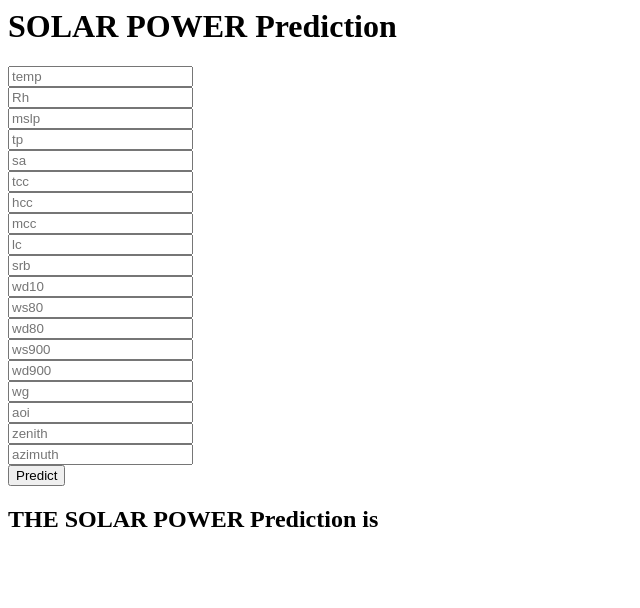
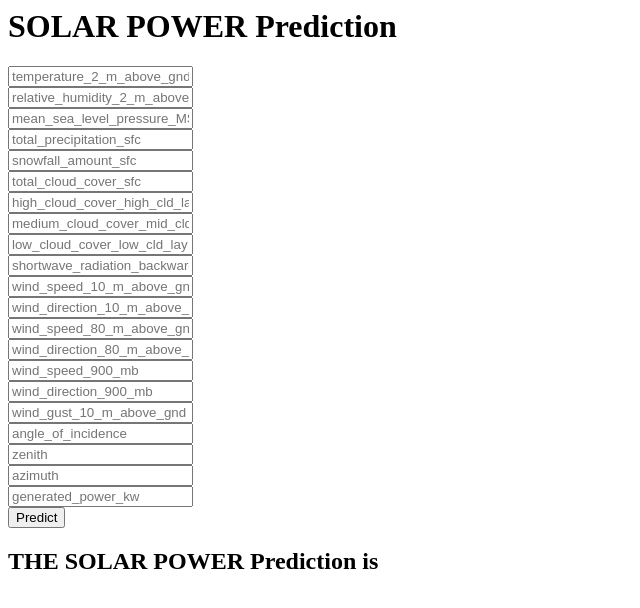
Before and after one commit to Bikramkumarjha/Solar-Power-Pridiction, a Flask app: page /predictdata in a window 1280 px wide. Shown: the top 608 px of the page, without its empty margins (0-640 px from the left). Run offline with Flask 3, Linux system fonts and the light colour scheme; parts of the project's set-up code (start-up, migrations or seed data) failed here and were passed over.

Commit message:
Update home.html

```diff
--- a/templates/home.html
+++ b/templates/home.html
@@ -5,25 +5,28 @@
 
         <!-- Main Input For Receiving Query to our ML -->
        <form action="{{ url_for('predict_datapoint')}}" method="post">
-         <input type="text" name="temp" placeholder="temp" required="required" /><br>
-           <input type="text" name="Rh" placeholder="Rh" required="required" /><br>
-           <input type="text" name="mslp" placeholder="mslp" required="required" /><br>
-           <input type="text" name="tp" placeholder="tp" required="required" /><br>
-           <input type="text" name="sa" placeholder="sa" required="required" /><br>
-           <input type="text" name="tcc" placeholder="tcc" required="required" /><br>
-           <input type="text" name="hcc" placeholder="hcc" required="required" /><br>
-           <input type="text" name="mcc" placeholder="mcc" required="required" /><br>
-           <input type="text" name="lc" placeholder="lc" required="required" /><br>
-           <input type="text" name="srb" placeholder="srb" required="required" /><br>
-           <input type="text" name="wd10" placeholder="wd10" required="required" /><br>
-           <input type="text" name="ws80 " placeholder="ws80 " required="required" /><br>
-           <input type="text" name=" wd80" placeholder="wd80" required="required" /><br>
-           <input type="text" name="ws900 " placeholder="ws900 " required="required" /><br>
-           <input type="text" name=" wd900" placeholder="wd900" required="required" /><br>
-           <input type="text" name="wg" placeholder="wg" required="required" /><br>
-           <input type="text" name="aoi" placeholder="aoi" required="required" /><br>
+         <input type="text" name='temperature_2_m_above_gnd' placeholder='temperature_2_m_above_gnd' required="required" /><br>
+           <input type="text" name="relative_humidity_2_m_above_gnd" placeholder="relative_humidity_2_m_above_gnd" required="required" /><br>
+           <input type="text" name="mean_sea_level_pressure_MSL" placeholder="mean_sea_level_pressure_MSL" required="required" /><br>
+           <input type="text" name="total_precipitation_sfc" placeholder="total_precipitation_sfc" required="required" /><br>
+           <input type="text" name="snowfall_amount_sfc" placeholder="snowfall_amount_sfc" required="required" /><br>
+           <input type="text" name="total_cloud_cover_sfc" placeholder="total_cloud_cover_sfc" required="required" /><br>
+           <input type="text" name="high_cloud_cover_high_cld_lay" placeholder="high_cloud_cover_high_cld_lay" required="required" /><br>
+           <input type="text" name="medium_cloud_cover_mid_cld_lay" placeholder="medium_cloud_cover_mid_cld_lay" required="required" /><br>
+           <input type="text" name="low_cloud_cover_low_cld_lay" placeholder="low_cloud_cover_low_cld_lay" required="required" /><br>
+           <input type="text" name="shortwave_radiation_backwards_sfc" placeholder="shortwave_radiation_backwards_sfc" required="required" /><br>
+           <input type="text" name="wind_speed_10_m_above_gnd" placeholder="wind_speed_10_m_above_gnd" required="required" /><br>
+           <input type="text" name="wind_direction_10_m_above_gnd" placeholder="wind_direction_10_m_above_gnd" required="required" /><br>
+           <input type="text" name="wind_speed_80_m_above_gnd" placeholder="wind_speed_80_m_above_gnd" required="required" /><br>
+           <input type="text" name="wind_direction_80_m_above_gnd" placeholder="wind_direction_80_m_above_gnd" required="required" /><br>
+           <input type="text" name="wind_speed_900_mb" placeholder="wind_speed_900_mb" required="required" /><br>
+           <input type="text" name="wind_direction_900_mb" placeholder="wind_direction_900_mb" required="required" /><br>
+           <input type="text" name="wind_gust_10_m_above_gnd" placeholder="wind_gust_10_m_above_gnd" required="required" /><br>
+           <input type="text" name="angle_of_incidence" placeholder="angle_of_incidence" required="required" /><br>
            <input type="text" name="zenith" placeholder="zenith" required="required" /><br>
            <input type="text" name="azimuth" placeholder="azimuth" required="required" /><br>
+           <input type="text" name="generated_power_kw" placeholder="generated_power_kw" required="required" /><br>
+
 
 
 
```
